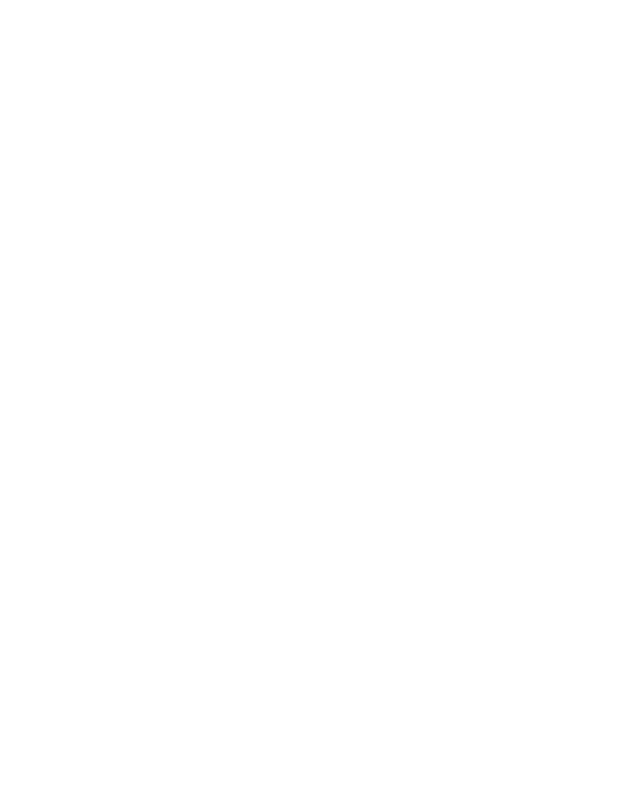
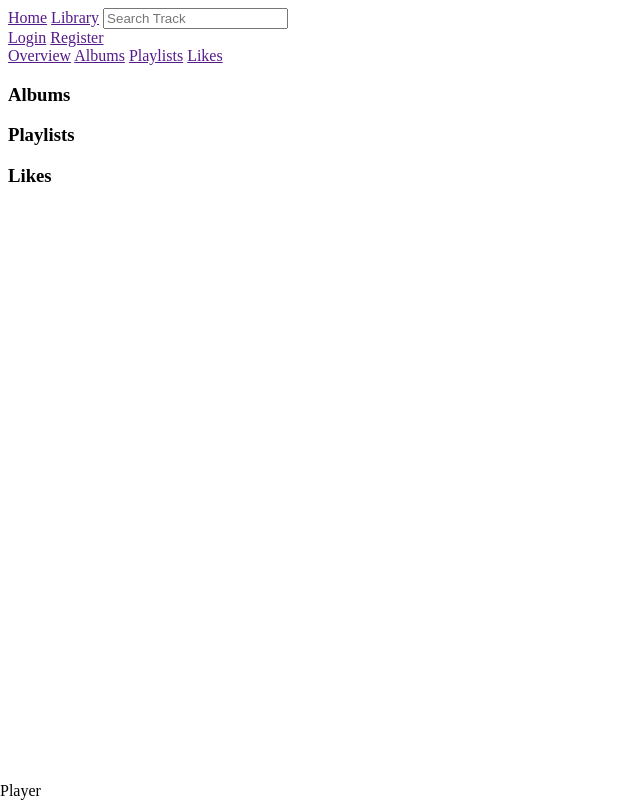
Before and after one commit to Domash/InternetTechnologies, a plain HTML site: page MagneetMusic/src/views/index.html in a window 1280 px wide. Shown: the whole page, without its empty margins (0-640 px from the left). Drawn offline with Linux system fonts and the light colour scheme.

Commit message:
[layouts]: add index.html structer & audioPlayer.css

```diff
--- /dev/null
+++ b/MagneetMusic/src/assets/css/audioPlayer.css
@@ -0,0 +1,5 @@
+.player-section {
+  position: fixed;
+	left: 0;
+	bottom: 0;
+}
--- a/MagneetMusic/src/views/index.html
+++ b/MagneetMusic/src/views/index.html
@@ -4,8 +4,59 @@
   <title>Magneet Music</title>
   <meta charset="utf-8">
 
+  <link rel="stylesheet" type="text/css" href="../assets/css/audioPlayer.css">
+
 </head>
 
 <body>
+  <header class="">
+    <div id="">
+      <a class="header-button" href="">Home</a>
+      <a class="header-button" href="">Library</a>
+      <input id="header-search" size="" placeholder="Search Track">
+
+      <div id="">
+        <a class="header-button" href="">Login</a>
+        <a class="header-button" href="">Register</a>
+      </div>
+    </div>
+  </header>
+    <main id="">
+      <nav class="">
+        <div id="">
+          <a class="" href="">Overview</a>
+          <a class="" href="">Albums</a>
+          <a class="" href="">Playlists</a>
+          <a class="" href="">Likes</a>
+        </div>
+      </nav>
+
+      <!-- Albums -->
+      <section class="">
+        <div class="">
+          <h3>Albums</h3>
+        </div>
+      </section>
+
+      <!-- Playlists -->
+      <section class="">
+        <div class="">
+          <h3>Playlists</h3>
+        </div>
+      </section>
+
+      <!-- Likes -->
+      <section class="">
+        <div class="">
+          <h3>Likes</h3>
+        </div>
+      </section>
+
+    </main>
+
+    <!-- Player -->
+    <section class="player-section">
+      <a>Player</a>
+    </section>
 </body>
 </html>
```
